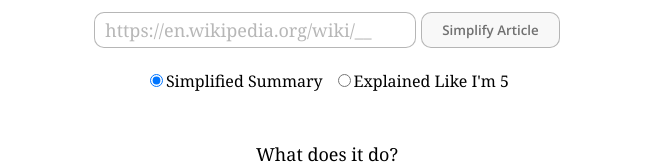
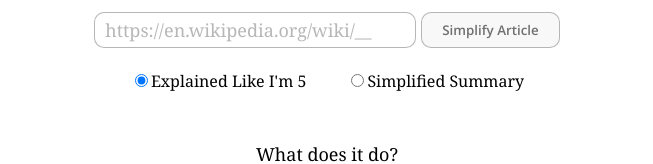
Before and after one commit to Shardy30/Simply-Wiki, a Next.js app: page / in a window 1280 px wide. Shown: the part 277-441 px from the top of the page, without its empty margins (313-966 px from the left). Built offline with nearby package versions, Linux system fonts and the light colour scheme.

Commit message:
styling changes

```diff
--- a/components/wikiform.js
+++ b/components/wikiform.js
@@ -82,6 +82,18 @@
         <div className="radio-input-container">
           <div className="radio-container-1">
             <input
+              id="explained_like_5"
+              name="s_type"
+              type="radio"
+              value="explained_like_5"
+              checked={wikiType === "explained_like_5"}
+              onChange={(e) => setWikiType(e.target.value)}
+            />
+            <label htmlFor="explained_like_5">Explained Like I'm 5</label>
+            <br />
+          </div>
+          <div className="radio-container-2">
+            <input
               id="simple_summary"
               name="s_type"
               type="radio"
@@ -90,18 +102,6 @@
               onChange={(e) => setWikiType(e.target.value)}
             />
             <label htmlFor="simple_summary">Simplified Summary</label>
-            <br />
-          </div>
-          <div className="radio-container-2">
-            <input
-              id="explained_like_5"
-              name="s_type"
-              type="radio"
-              value="explained_like_5"
-              checked={wikiType === "explained_like_5"}
-              onChange={(e) => setWikiType(e.target.value)}
-            />
-            <label htmlFor="explained_like_5">Explained Like I'm 5</label>
             <br />
           </div>
         </div>
--- a/pages/_app.js
+++ b/pages/_app.js
@@ -6,7 +6,7 @@
   const [wikiTitle, setWikiTitle] = useState("");
   const [wikiURL, setWikiURL] = useState("");
   const [wikiSummary, setWikiSummary] = useState("");
-  const[wikiType, setWikiType] = useState("simple_summary");
+  const[wikiType, setWikiType] = useState("explained_like_5");
   return(
   <AppContext.Provider
     value={{
--- a/pages/api/wiki.js
+++ b/pages/api/wiki.js
@@ -34,7 +34,7 @@
         model: "text-davinci-003",
         prompt: `Explain the contents of the wikipedia article on "${w_title}" using simplified vocabulary. Go into significant detail while still maintaining vocabulary that can be understood.`,
         temperature: 0,
-        max_tokens: 1000,
+        max_tokens: 750,
         top_p: 1,
         frequency_penalty: 0.5,
         presence_penalty: 0,
@@ -44,7 +44,7 @@
         model: "text-davinci-003",
         prompt: `Explain the contents of the article: "${w_link}" using the vocabulary of a 5 year old. Go into significant detail while still maintaining vocabulary that can be understood by a 5 year old child.`,
         temperature: 0,
-        max_tokens: 1000,
+        max_tokens: 750,
         top_p: 1,
         frequency_penalty: 0.5,
         presence_penalty: 0,
--- a/styles/globals.css
+++ b/styles/globals.css
@@ -212,7 +212,7 @@
   margin-bottom: 30px;
 }
 
-@media screen and (max-width: 480px) {
+@media screen and (max-width: 502px) {
   .radio-input-container {
     display: flex;
     flex-direction: column;
@@ -228,11 +228,11 @@
 }
 
 .radio-container-1 {
-  margin: 2px 5px 5px;
+  margin: 2px 20px 5px;
 }
 
 .radio-container-2 {
-  margin: 2px 5px;
+  margin: 2px 20px 5px;
 }
 
 a {
```
